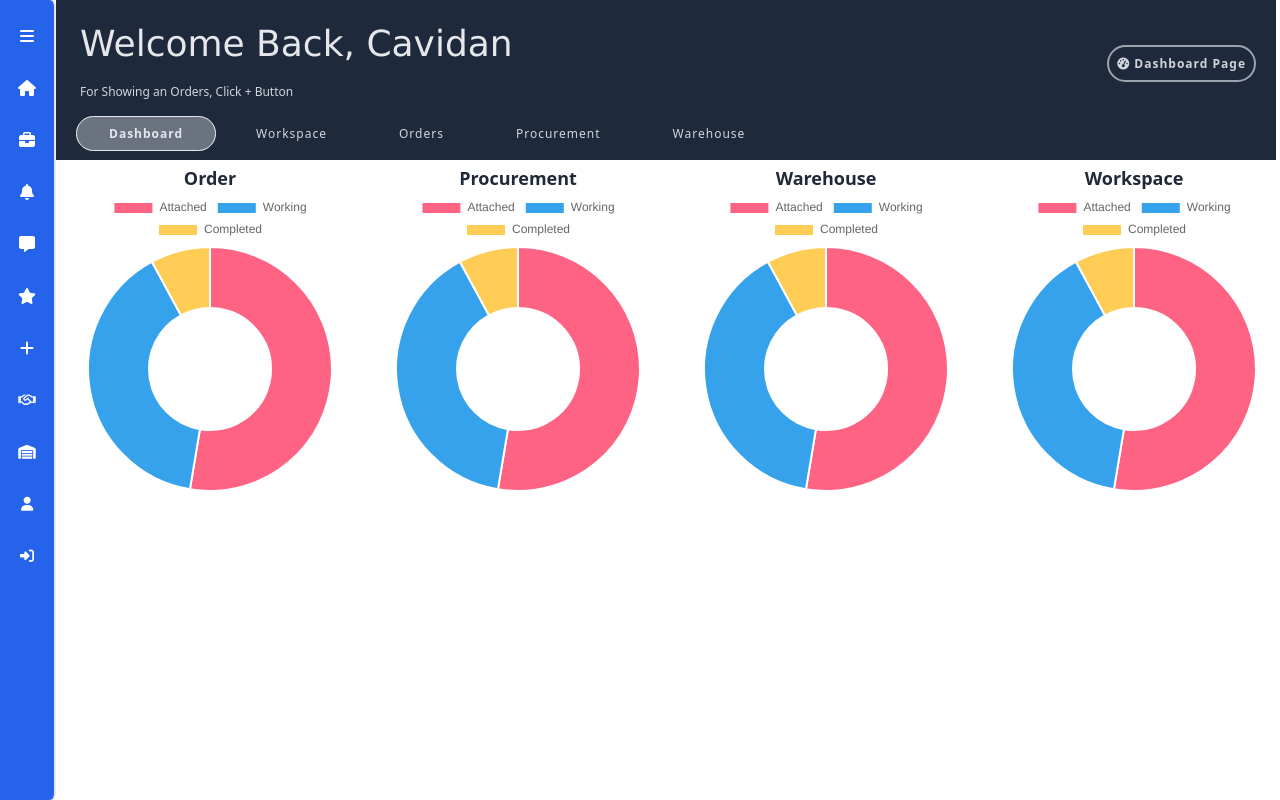
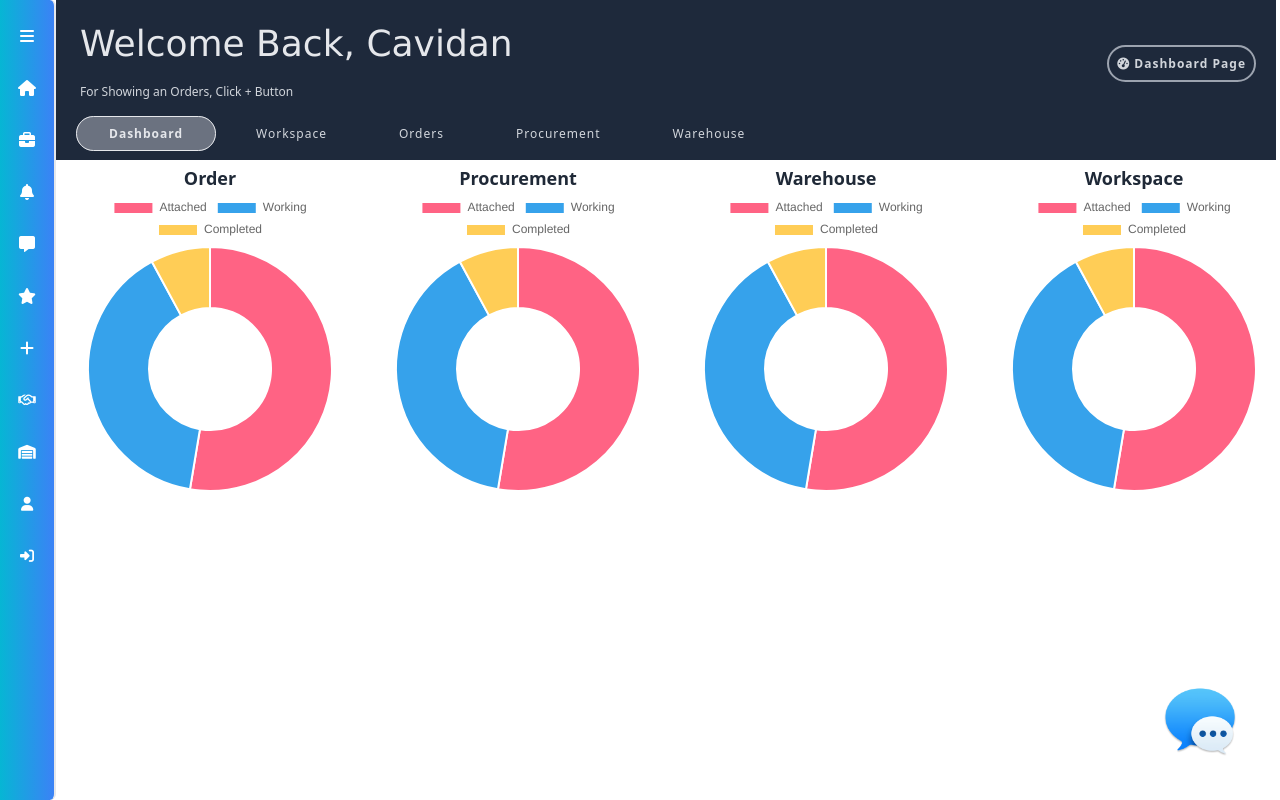
Before and after one commit to cavidanbagiri/UstayPM-Client, a Vue app: page / in a window 1280 px wide. Built offline with nearby package versions, Linux system fonts and the light colour scheme.

Commit message:
Create Message Icon

```diff
--- a/src/App.vue
+++ b/src/App.vue
@@ -16,12 +16,15 @@
 
     </div>
 
+    <MessageMain/>
+
   </div>
 </template>
 
 <script setup>
 
 import NavbarLayout from './layouts/NavbarLayout.vue';
+import MessageMain from './components/message/MessageMain.vue';
 
 import { ArcElement,Chart as ChartJS } from "chart.js";
 
--- /dev/null
+++ b/src/components/message/MessageMain.vue
@@ -0,0 +1,16 @@
+<template>
+  <div class="z-50 fixed bottom-10 right-10 w-20 h-20 cursor-pointer">
+
+    <img src="../../assets/message.png" alt="">
+
+
+  </div>
+</template>
+
+<script setup>
+
+</script>
+
+<style lang="scss" scoped>
+
+</style>
--- a/src/components/procurement/sms/Get_SM_Comp.vue
+++ b/src/components/procurement/sms/Get_SM_Comp.vue
@@ -1,7 +1,7 @@
 <template>
 
     <div class="flex flex-col" style="display:inline-block">
-
+        <TableCommonComp/>
         <div class="sticky h-40 top-10 bg-white">
             <div class=" sticky left-16 flex flex-col w-max bg-white" style="display:inline-block; width: calc(100vw - 5rem);">
                 <STFStatistics/>
@@ -52,6 +52,7 @@ import TableExpand from '../../../layouts/TableExpand.vue'
 import Get_SM_Body_Table from './Get_SM_Body_Table.vue';
 import TableHeader from '../../../layouts/TableHeader.vue';
 import ProcurementStore from '../../../store/store.procurement';
+import TableCommonComp from '../../design/TableCommonComp.vue';
 // import IndexStore from '../../../store';
 
 // Create variable for importing data
--- a/src/components/procurement/stf/Get_All_STF.vue
+++ b/src/components/procurement/stf/Get_All_STF.vue
@@ -1,7 +1,7 @@
 
 <template>
   <div class="flex flex-col" style="display: inline-block;">
-
+    <TableCommonComp/>
     <div class="h-40 sticky top-10 bg-white w-full">
       <div class=" sticky left-16 flex flex-col bg-white" style="display: inline-block; width: calc(100vw - 5rem);">
         <!-- <table-stf-statistics :statistic_result="procurement_store.statistic_result"
@@ -42,7 +42,7 @@
 import { onMounted, watchEffect } from 'vue'
 
 import TableHeader from '../../../layouts/TableHeader.vue';
-// import IndexStore from '../../../store';
+import TableCommonComp from '../../design/TableCommonComp.vue';
 
 import Show_STF_Selecting_Task from './Show_STF_Selecting_Task.vue';
 import Get_All_STF_Table_Body_Comp from './Get_All_STF_Table_Body_Comp.vue';
--- a/src/components/warehouse/processing_sm/Show_SM_Table.vue
+++ b/src/components/warehouse/processing_sm/Show_SM_Table.vue
@@ -2,7 +2,7 @@
 
 <template>
     <div class="flex flex-col" style="display:inline-block">
-
+        <TableCommonComp/>
         <div class="sticky h-40 top-10 bg-white">
             <div class=" sticky left-16 flex flex-col w-max bg-white"
                 style="display:inline-block; width: calc(100vw - 5rem);">
@@ -52,9 +52,9 @@ import { onMounted } from 'vue';
 import STFStatistics from '../../../layouts/STFStatistics.vue';
 import TableFilter from '../../../layouts/TableFilter.vue';
 import TableExpand from '../../../layouts/TableExpand.vue'
-
 import Get_SM_Body_Table from './Get_SM_Body_Table.vue';
 import Show_STF_Selecting_Task from './Show_STF_Selecting_Task.vue';
+import TableCommonComp from '../../design/TableCommonComp.vue';
 
 import WarehouseStore from '../../../store/store.warehouse';
 // import IndexStore from '../../../store';
--- a/src/components/warehouse/received_sm/Received_SM_Table.vue
+++ b/src/components/warehouse/received_sm/Received_SM_Table.vue
@@ -1,7 +1,7 @@
 
 <template>
     <div class="flex flex-col" style="display:inline-block">
-
+        <TableCommonComp/>
         <div class="sticky h-40 top-10 bg-white">
             <div class=" sticky left-16 flex flex-col w-max bg-white"
                 style="display:inline-block; width: calc(100vw - 5rem);">
@@ -49,11 +49,10 @@ import { onMounted } from 'vue';
 import STFStatistics from '../../../layouts/STFStatistics.vue';
 import TableFilter from '../../../layouts/TableFilter.vue';
 import TableExpand from '../../../layouts/TableExpand.vue';
-
 import TableHeader from '../../../layouts/TableHeader.vue';
-
 import Received_SM_Table_Body from './Received_SM_Table_Body.vue'
 import Show_Received_Selecting_Task from './Show_Received_Selecting_Task.vue';
+import TableCommonComp from '../../design/TableCommonComp.vue';
 import WarehouseStore from '../../../store/store.warehouse';
 // import IndexStore from '../../../store';
 
--- a/src/layouts/NavbarLayout.vue
+++ b/src/layouts/NavbarLayout.vue
@@ -1,5 +1,5 @@
 <template>
-  <div class="flex flex-col h-screen bg-blue-600 w-14 items-center justify-start p-0 m-0 rounded-r-md
+  <div class="flex flex-col h-screen bg-gradient-to-r from-cyan-500 to-blue-500 w-14 items-center justify-start p-0 m-0 rounded-r-md
   border-r-2 ">
       <!-- Open Toggle Canvas -->
       <div class="relative">
```
Also changed, not shown: src/assets/message.png (added).
